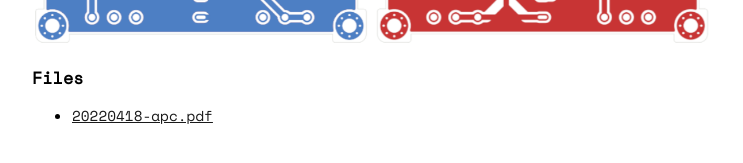
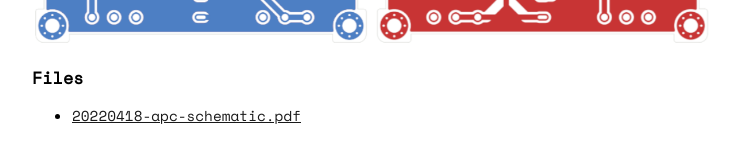
Before and after one commit to vec2pt/vec2pt.github.io, a Jekyll site: the page built from _posts/2022-04-18-atari-punk-console.md, in a window 1280 px wide and 900 px high, scrolled down 2117 px. Shown: the part 729-892 px from the top of the window, without its empty margins (268-1011 px from the left). Built offline with Jekyll 4.4.1, drawn with Linux system fonts in a browser that asks for light colours; nearby versions of some CDN libraries.

Commit message:
Rename 20220418-apc-schematic.pdf

```diff
--- a/_posts/2022-04-18-atari-punk-console.md
+++ b/_posts/2022-04-18-atari-punk-console.md
@@ -52,4 +52,4 @@ which was originally created by Forrest Mims.
 ![apc-pcb.png](../assets/images/apc-pcb.png)
 
 ### Files
-- [20220418-apc.pdf](../assets/files/20220418-apc.pdf)
+- [20220418-apc-schematic.pdf](../assets/files/20220418-apc-schematic.pdf)
```
Also changed, not shown: 2 other files.
